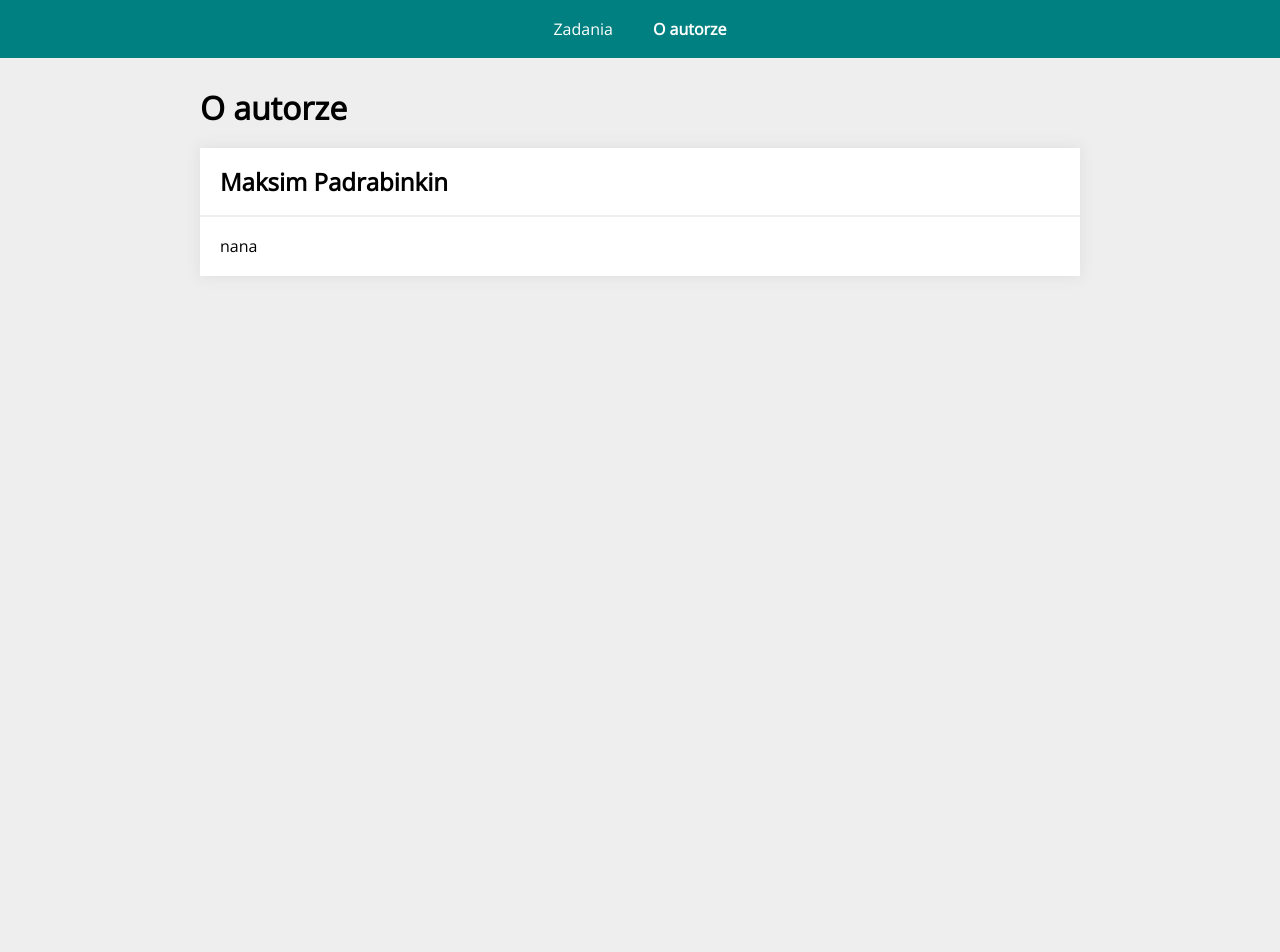
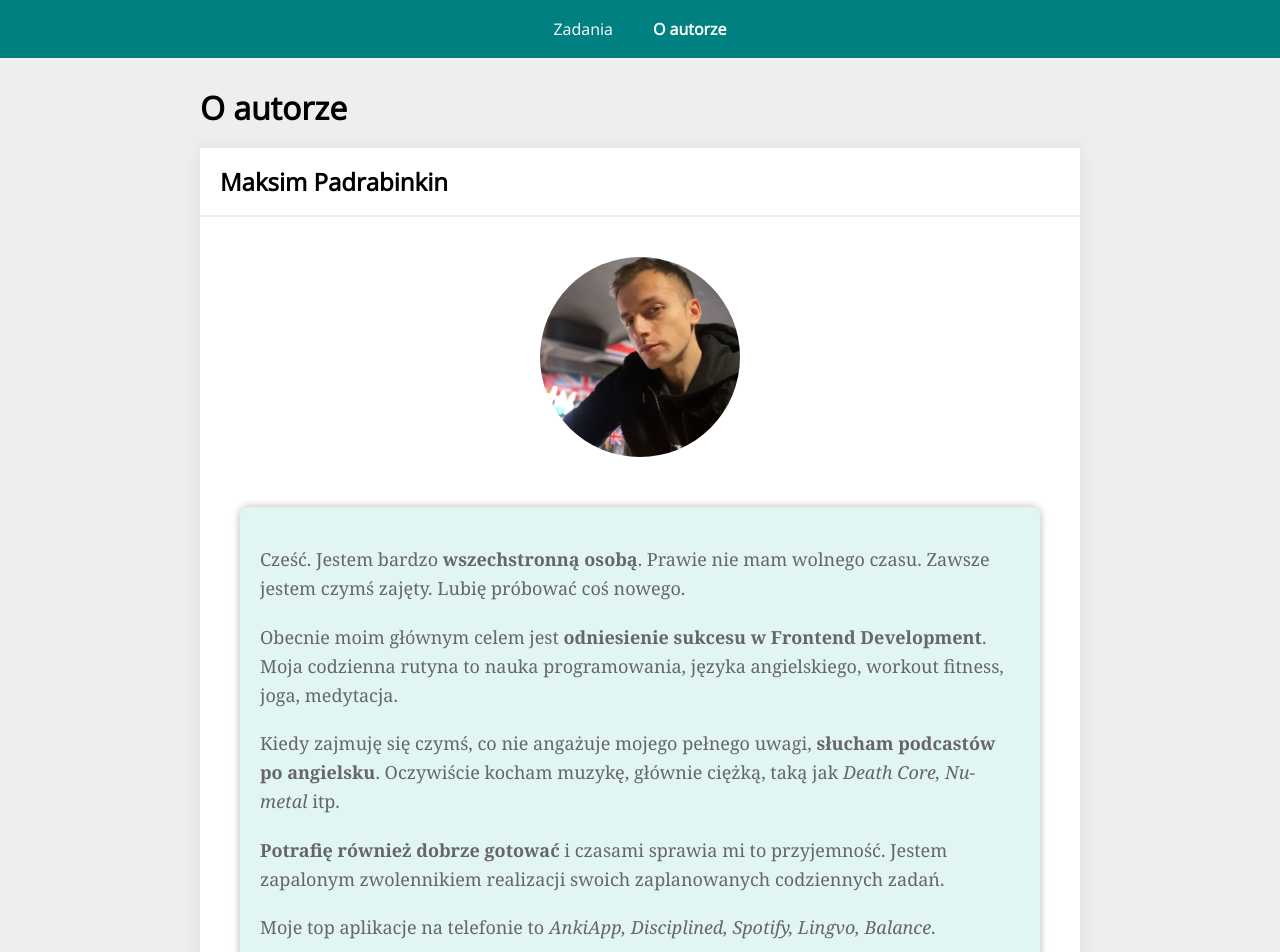
Before and after one commit to maxFadet/todos-list-react, a React (Create React App) app: page /#/autor in a window 1280 px wide. Shown: the top 952 px of the page. Before the commit the page ends 800 px from the top, so only its background shows below. Built offline with nearby package versions, Linux system fonts and the light colour scheme.

Commit message:
I added an article about the author

```diff
--- a/src/features/author/AuthorPage.js
+++ b/src/features/author/AuthorPage.js
@@ -1,6 +1,8 @@
 import Container from "../../common/Container/styled";
 import Header from "../../common/Header";
 import Section from "../../common/Section";
+import { BlogContainer, BlogContent, BlogImage, BlogParagraph } from "./styled";
+import personalPhoto from "./personal-photo.jpg";
 
 
 export default () => (
@@ -9,7 +11,26 @@ export default () => (
         <Section
             title="Maksim Padrabinkin"
             body={
-                <>nana</>
+                <BlogContainer>
+                    <BlogImage src={personalPhoto} alt="Maksim Padrabinkin" />
+                    <BlogContent>
+                        <BlogParagraph>
+                            Cześć. Jestem bardzo <strong>wszechstronną osobą</strong>. Prawie nie mam wolnego czasu. Zawsze jestem czymś zajęty. Lubię próbować coś nowego.
+                        </BlogParagraph>
+                        <BlogParagraph>
+                            Obecnie moim głównym celem jest <strong>odniesienie sukcesu w Frontend Development</strong>. Moja codzienna rutyna to nauka programowania, języka angielskiego, workout fitness, joga, medytacja.
+                        </BlogParagraph>
+                        <BlogParagraph>
+                            Kiedy zajmuję się czymś, co nie angażuje mojego pełnego uwagi, <strong>słucham podcastów po angielsku</strong>. Oczywiście kocham muzykę, głównie ciężką, taką jak <em>Death Core, Nu-metal</em> itp.
+                        </BlogParagraph>
+                        <BlogParagraph>
+                            <strong>Potrafię również dobrze gotować</strong> i czasami sprawia mi to przyjemność. Jestem zapalonym zwolennikiem realizacji swoich zaplanowanych codziennych zadań.
+                        </BlogParagraph>
+                        <BlogParagraph>
+                            Moje top aplikacje na telefonie to <em>AnkiApp, Disciplined, Spotify, Lingvo, Balance</em>.
+                        </BlogParagraph>
+                    </BlogContent>
+                </BlogContainer>
             }
         />
     </Container>
--- /dev/null
+++ b/src/features/author/styled.js
@@ -0,0 +1,32 @@
+import styled from "styled-components";
+
+export const BlogContainer = styled.div`
+    display: flex;
+    flex-direction: column;
+    align-items: center;
+    margin: 20px 0;
+    font-family: ${({ theme }) => theme.blog.fontFamily};
+    line-height: ${({ theme }) => theme.blog.lineHeight};
+`;
+
+export const BlogImage = styled.img`
+    object-fit: cover;
+    width: ${({ theme }) => theme.blog.imageWidth};
+    height: ${({ theme }) => theme.blog.imageHeight};
+    border-radius: ${({ theme }) => theme.blog.imageBorderRadius};
+    margin-bottom: ${({ theme }) => theme.blog.imageMarginBottom};
+`;
+
+export const BlogContent = styled.div`
+    max-width: ${({ theme }) => theme.blog.contentMaxWidth};
+    padding: ${({ theme }) => theme.blog.contentPadding};
+    background-color: ${({ theme }) => theme.blog.contentBackgroundColor};
+    border-radius: ${({ theme }) => theme.blog.contentBorderRadius};
+    box-shadow: ${({ theme }) => theme.blog.contentBoxShadow};
+`;
+
+export const BlogParagraph = styled.p`
+    font-size: ${({ theme }) => theme.blog.paragraphFontSize};
+    color: ${({ theme }) => theme.blog.paragraphColor};
+    margin-bottom: ${({ theme }) => theme.blog.paragraphMarginBottom};
+`;
--- a/src/theme.js
+++ b/src/theme.js
@@ -37,9 +37,25 @@ export const theme = {
     filters: {
         buttonHover: "brightness(120%)",
         buttonActive: "brightness(70%)",
-        buttonUnavailble: "brightness(100%)",
+        buttonUnavailable: "brightness(100%)",
     },
     styles: {
         removeStyle: "none",
-    }
+    },
+    blog: {
+        fontFamily: "'Georgia', serif",
+        lineHeight: "1.6",
+        imageWidth: "200px",
+        imageHeight: "200px",
+        imageBorderRadius: "50%",
+        imageMarginBottom: "50px",
+        contentMaxWidth: "800px",
+        contentPadding: "20px",
+        contentBackgroundColor: "#E0F5F4",
+        contentBorderRadius: "8px",
+        contentBoxShadow: "0 0px 9px rgb(0 0 0 / 29%)",
+        paragraphFontSize: "18px",
+        paragraphColor: "#666",
+        paragraphMarginBottom: "20px",
+    },
 };
```
Also changed, not shown: src/features/author/personal-photo.jpg (added).
